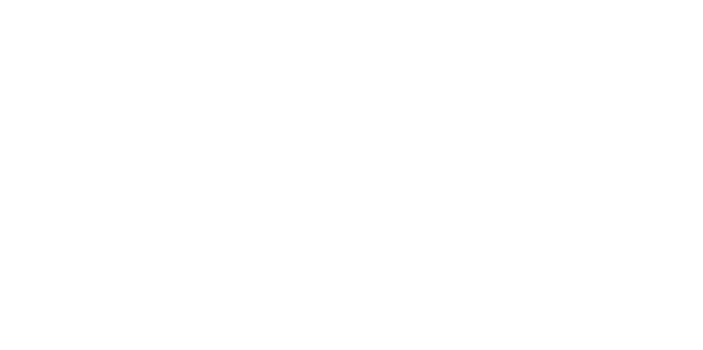
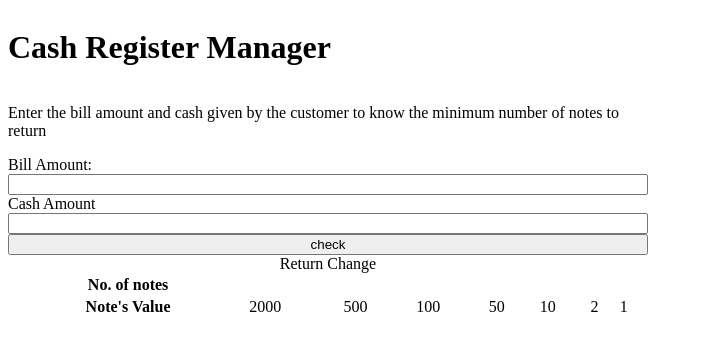
Before and after one commit to learnersaura-bh/cash-register, a plain HTML site: page index.html in a window 1280 px wide. Shown: the whole page, without its empty margins (0-703 px from the left). Drawn offline with Linux system fonts and the light colour scheme.

Commit message:
console-bill-amount

```diff
--- a/app.js
+++ b/app.js
@@ -0,0 +1,6 @@
+var billAmount = document.querySelector("#bill-amount");
+var cashAmount = document.querySelector("#cash-amount")
+
+
+console.log(billAmount);
+console.log(cashAmount);
--- a/index.html
+++ b/index.html
@@ -8,7 +8,35 @@
     <link href="/style.css" rel="stylesheet">
 </head>
 <body>
+    <div class="container">
+    <h1 class="heading" >Cash Register Manager</h1>
+    <p class="description"> Enter the bill amount and cash given by the customer to
+        know the minimum number of notes to return</p>
+    <label for="bill-amount"> Bill Amount: </label>
+    <input id="bill-amount" type="text" />
+    <!-- <button>Next</button> -->
+    <label for="cash-amount" > Cash Amount </label>
+    <input id="cash-amount" type="text"/>
+    <button>check</button>
+    <table class="changetable">
+    <caption>Return Change</caption>
+    <tr>
+        <th> No. of notes </th>
+        <td></td>
+    </tr>
+    <tr>
+        <th>Note's Value</th>
+        <td>2000</td>
+        <td>500</td>
+        <td>100</td>
+        <td>50</td>
+        <td>10</td>
+        <td>2</td>
+        <td>1</td>
+    </tr>
 
-    <script src="/app.js" type="text/javascript"></script>
+    </table>
+</div>
+        <script src="/app.js" type="text/javascript"></script>
 </body>
 </html>
--- a/style.css
+++ b/style.css
@@ -0,0 +1,9 @@
+*{
+
+}
+
+.container{
+    display : flex;
+    flex-direction: column;
+    width: 50vw;
+}
```
